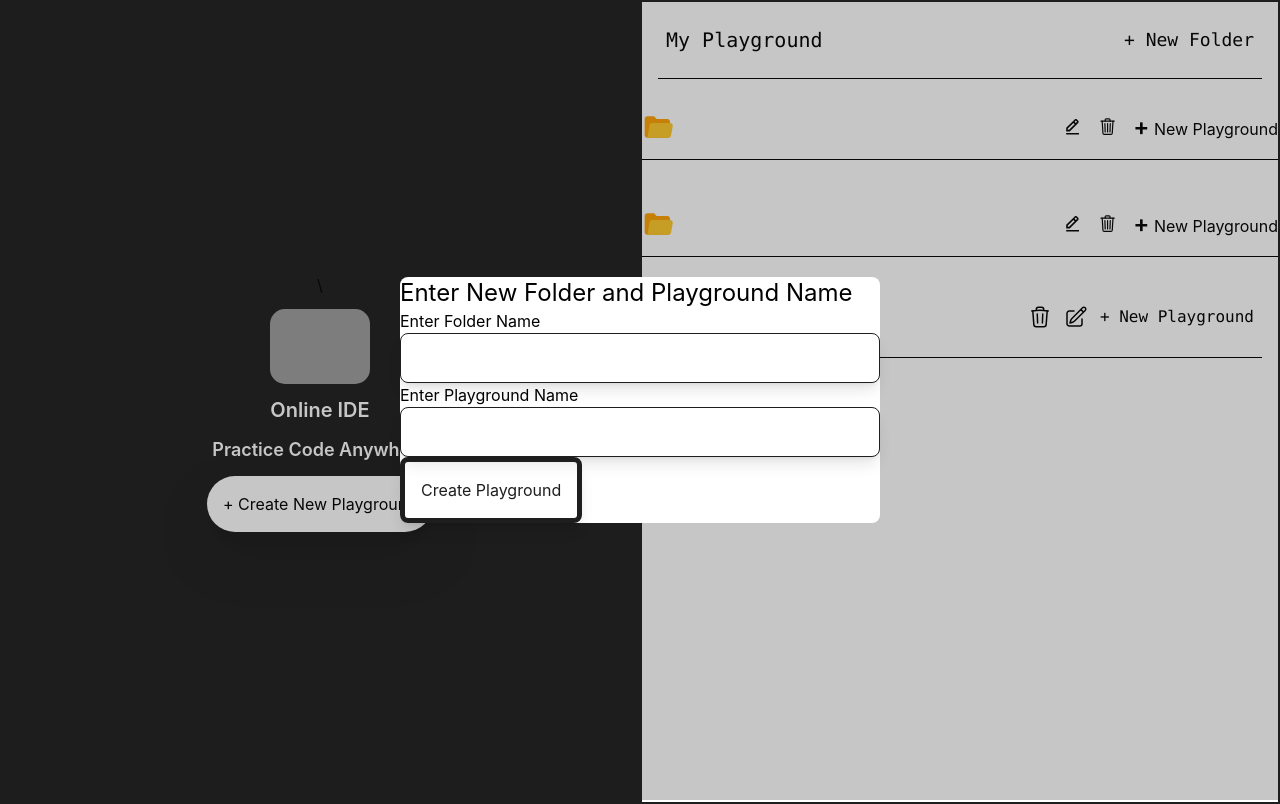
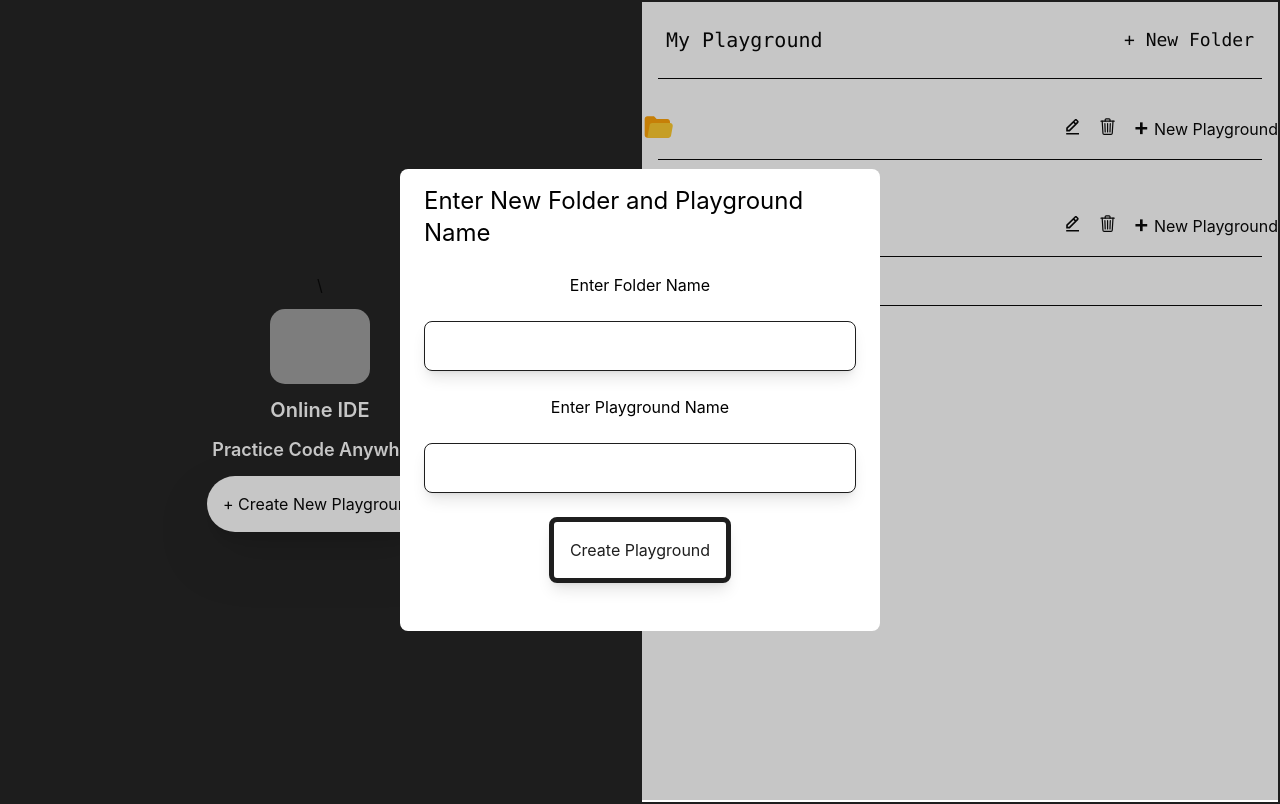
Before and after one commit to lensonfernandes/Online-IDE, a React (Create React App) app in the folder onlineide/: page / in a window 1280 px wide. Both pictures are taken after a click on the button "+ Create New Playground". Built offline with nearby package versions, Linux system fonts and the light colour scheme; grey boxes are pictures that could not be loaded.

Commit message:
All Buttons functionality tested

```diff
--- a/onlineide/src/Components/Card.jsx
+++ b/onlineide/src/Components/Card.jsx
@@ -2,7 +2,7 @@ import React from 'react'
 
 function Card({children}) {
   return (
-    <div className='hover:scale-105 last:w-full bg-white h-auto drop-shadow-2xl rounded-lg p=6 ease-in-out duration-500'>
+    <div className='hover:scale-105 last:w-full bg-white h-auto drop-shadow-2xl rounded-lg p=6 ease-in-out duration-500 p-4 m-4'>
         {children}
     </div>
   )
--- a/onlineide/src/Components/Home/RightPaneHomeScreen.jsx
+++ b/onlineide/src/Components/Home/RightPaneHomeScreen.jsx
@@ -78,8 +78,8 @@ function RightPaneHomeScreen() {
               </h5>
             </div>
           </div>
-          <hr class="mb-4 mt-4 bg-black" />
-          <div class="grid grid-cols-1 md:grid-cols-1 lg:grid-cols-2 gap-4">
+          <hr className="mb-4 mt-4 bg-black m-4" />
+          <div className="grid grid-cols-1 md:grid-cols-1 lg:grid-cols-2 gap-4">
             {folder["playgrounds"] &&
               Object.entries(folder["playgrounds"])?.map(
                 ([playgroundId, playground]) => (
@@ -132,7 +132,7 @@ function RightPaneHomeScreen() {
         </div>
       ))}
 
-      <div className="flex justify-between m-6">
+      {/* <div className="flex justify-between m-6">
         <div className="left flex gap-3">
           <svg
             xmlns="http://www.w3.org/2000/svg"
@@ -185,7 +185,7 @@ function RightPaneHomeScreen() {
 
           <h5 className="font-mono">+ New Playground</h5>
         </div>
-      </div>
+      </div> */}
       <hr className="m-4" />
 
       <div className="container-cards flex flex-wrap gap-4 m-4">
--- a/onlineide/src/Components/ModalTypes/NewPlayGroundAndFolder.jsx
+++ b/onlineide/src/Components/ModalTypes/NewPlayGroundAndFolder.jsx
@@ -9,7 +9,7 @@ function NewPlayGroundAndFolder() {
   const [playgroundTitle, setPlaygroundTitle] = React.useState("");
 
   return (
-    <div>
+    <div className="px-6 py-4  mb-8 flex flex-col items-center justify-center gap-6">
       <h2>Enter New Folder and Playground Name</h2>
       <label>Enter Folder Name</label>
       <input
```
